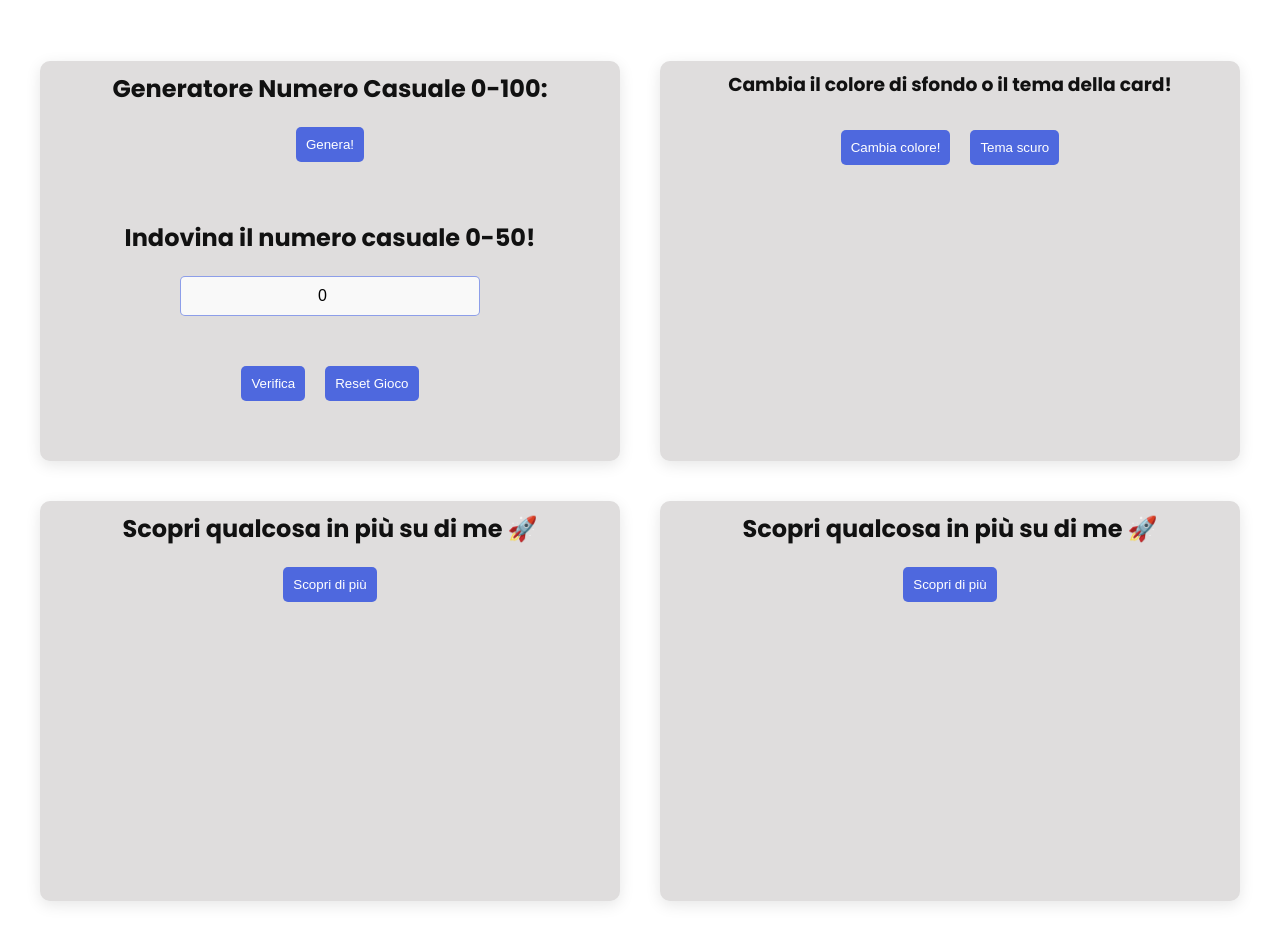
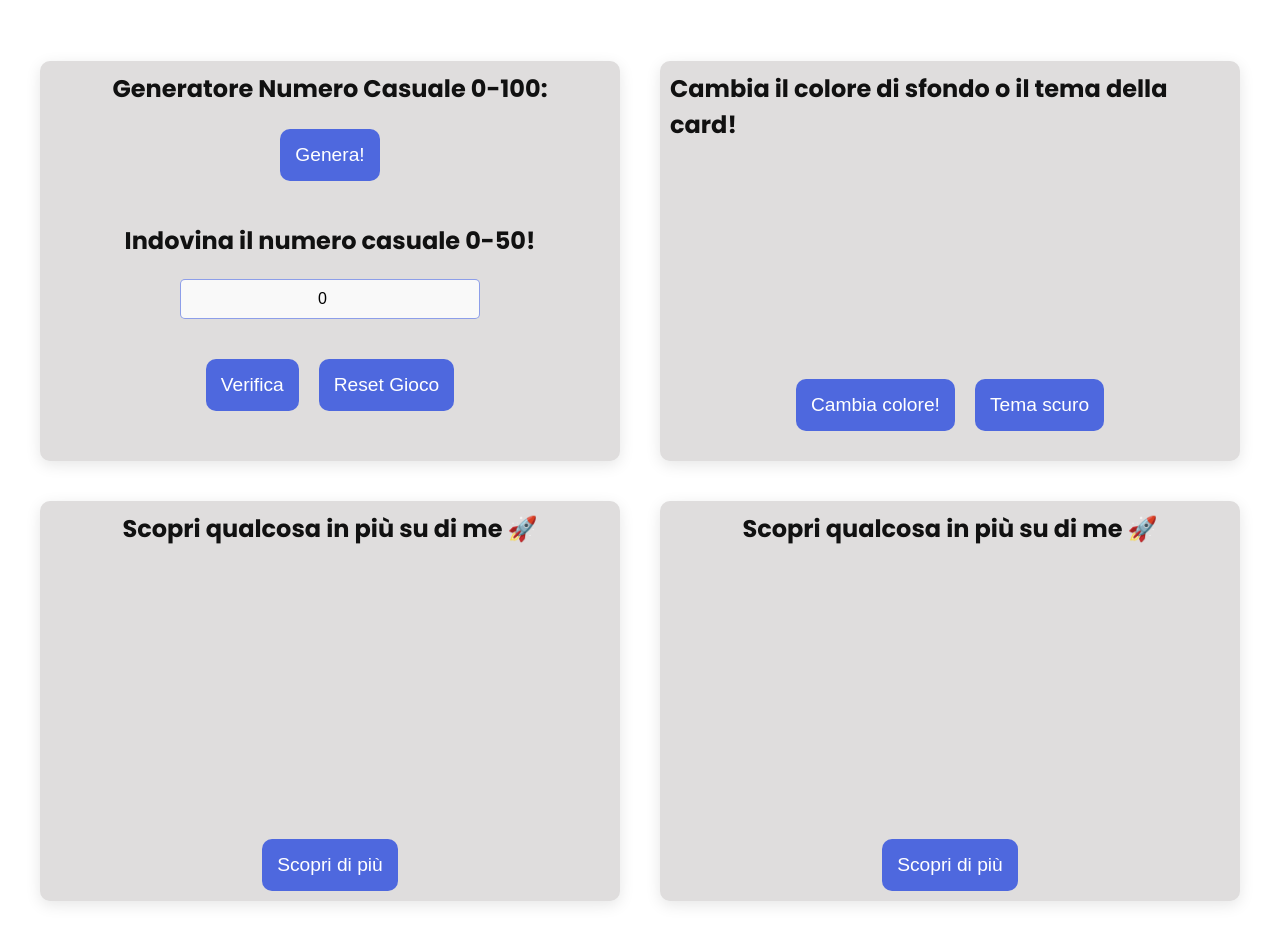
Before and after one commit to GiuseppeLiGioi/personal-portfolio, a React (Vite) app: page / in a window 1280 px wide. Shown: the part 2000-2931 px from the top of the page. Built offline with nearby package versions, Linux system fonts and the light colour scheme.

Commit message:
fixed. style css and create handlePhrase function

```diff
--- a/src/Components/InteractiveCards.jsx
+++ b/src/Components/InteractiveCards.jsx
@@ -11,6 +11,7 @@ export default function InteractiveCards() {
     const [index, setIndex] = useState(0)
     const [phrase, setPhrase] = useState("")
     const [progress, setProgress] = useState(0)
+    const [isDisabled, SetIsDisabled] = useState(false)
 
 
     const myArray = [
@@ -59,7 +60,13 @@ export default function InteractiveCards() {
     }
 
       function handlePhrase() {
-        setDarkMode(!darkMode)
+       if(index < myArray.length){
+        setPhrase(myArray[index])
+        setProgress(progress + 20)
+        setIndex(index + 1)
+       }else{
+        SetIsDisabled(true)
+       }
     }
 
 
@@ -97,24 +104,24 @@ export default function InteractiveCards() {
 
 
             <div className={darkMode ? "container-card-interactive-dark" : "container-card-interactive"} style={{ backgroundColor: bgColor }}>
-                <div className="container-logic-css">
+                <div className="container-logic-1">
                     <h3>Cambia il colore di sfondo o il tema della card!</h3>
 
+                </div>
                     <div className="container-button-interactive-css">
                         <button className="btn-interactive" onClick={() => handleColor()}>Cambia colore!</button>
                         <button className="btn-interactive" onClick={() => handleTheme()}>{darkMode ? "Tema chiaro" : "Tema scuro"}</button>
                     </div>
-                </div>
             </div>
 
 
             <div className="container-card-interactive">
-                <div className="container-logic-1">
+                <div className="container-logic-interactive-top">
                     <h3>Scopri qualcosa in più su di me 🚀</h3>
-                    <button className="btn-interactive" onClick={() => handlePhrase()}>Scopri di più</button>
+                    <p>{phrase}</p>
                 </div>
 
-                <div className="container-logic-2">
+                <div className="container-logic-interactive-bottom">
                     <div className="container-progressbar">
 
                         <div className="progressbar">
@@ -122,17 +129,17 @@ export default function InteractiveCards() {
                         </div>
 
                     </div>
+                    <button className="btn-interactive" disabled={isDisabled} onClick={() => handlePhrase()}>Scopri di più</button>
                 </div>
             </div>
 
 
-             <div className="container-card-interactive">
-                <div className="container-logic-1">
+              <div className="container-card-interactive">
+                <div className="container-logic-interactive-top">
                     <h3>Scopri qualcosa in più su di me 🚀</h3>
-                    <button className="btn-interactive" onClick={() => handlePhrase()}>Scopri di più</button>
                 </div>
 
-                <div className="container-logic-2">
+                <div className="container-logic-interactive-bottom">
                     <div className="container-progressbar">
 
                         <div className="progressbar">
@@ -140,6 +147,7 @@ export default function InteractiveCards() {
                         </div>
 
                     </div>
+                    <button className="btn-interactive" onClick={() => handlePhrase()}>Scopri di più</button>
                 </div>
             </div>
 
--- a/src/styles/index.css
+++ b/src/styles/index.css
@@ -126,7 +126,6 @@ li {
   padding: 5px 10px;
   border-radius: 5px;
   margin: 5px;
-  font-size: 1rem;
 }
 
 .box-about{
@@ -252,13 +251,14 @@ li {
   gap: 20px;
 }
 
+
+
 .container-button-interactive-css{
   display: flex;
   justify-content:center ;
   align-items: center;
   gap: 20px;
   margin: 20px 0;
-  padding: 10px;
 }
 
 .btn-interactive{
@@ -269,13 +269,19 @@ li {
   border: none;
 }
 
+.btn-interactive:disabled{
+  cursor: not-allowed;
+  opacity: 0.6;
+}
+
 .container-card-interactive-dark{
   display: flex;
   flex-direction: column;
   justify-content: center;
   align-items: center;
   gap: 20px;
-  width: 600px;
+  width: 95%;
+  margin: 0 auto;
   border-radius: 10px;
   background-color: rgb(26, 25, 25);
   color: white;
--- a/src/styles/media-query-lg.css
+++ b/src/styles/media-query-lg.css
@@ -90,6 +90,14 @@
     font-size: 1.5rem;
   }
 
+  .container-logic-interactive-top p,
+  .container-logic-interactive-bottom p,
+  .container-logic-interactive-top h3,
+  .container-logic-interactive-bottom h3 {
+    font-size: 1.5rem;
+  }
+
+
 
 
 }
--- a/src/styles/media-query-md.css
+++ b/src/styles/media-query-md.css
@@ -100,6 +100,7 @@
     flex-direction: row;
     flex-wrap: wrap;
     justify-content: space-between;
+    align-items: stretch;
     gap: 20px;
     max-width: 740px;
     margin: 30px auto;
@@ -107,9 +108,20 @@
 
   .container-card-interactive,
   .container-card-interactive-dark {
-    flex: 0 0 calc(50% - 20px);
+    flex: 0 0 calc(50% - 10px);
     min-height: 400px;
+    box-sizing: border-box;
     justify-content: space-between;
+    margin: 0;
+  }
+
+  .container-logic-1,
+  .container-logic-2 {
+    flex: 1;
+    display: flex;
+    flex-direction: column;
+    justify-content: space-between;
+    align-items: center;
   }
 
 
@@ -121,6 +133,12 @@
     font-size: 1.2rem;
   }
 
+  .btn-interactive {
+    border-radius: 10px;
+    padding: 15px;
+    font-size: 1.2rem;
+  }
+
 
 
 
```
